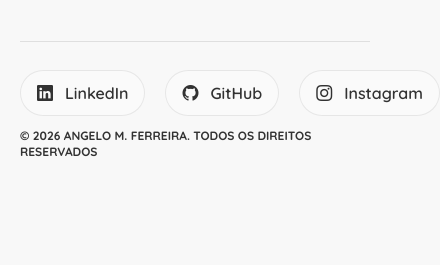
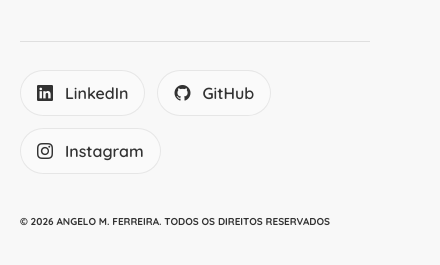
Before and after one commit to devmrqs/devmrqs.com.br, a React (Vite) app: page / in a window 390 px wide. Shown: the part 723-988 px from the top of the page, 440 px wide, since content can reach past the window. Before the commit the page ends 947 px from the top, so only its background shows below. Built offline with nearby package versions, Linux system fonts and the light colour scheme.

Commit message:
📢 fix: corrige quebra dos cards de redes sociais no Footer

```diff
--- a/src/components/Footer.jsx
+++ b/src/components/Footer.jsx
@@ -2,8 +2,8 @@ import SocialLink from "./SocialLink";
 
 const Footer = () => {
   return (
-    <div className="flex flex-row flex-wrap gap-3 sm:gap-5">
-      <div className="flex flex-row gap-5">
+    <div className="flex flex-col gap-10 select-none">
+      <div className="flex flex-row flex-wrap gap-3 sm:gap-5">
         <SocialLink
           href="https://www.linkedin.com/in/devmrqs/"
           icon="bi-linkedin"
@@ -20,7 +20,7 @@ const Footer = () => {
           label="Instagram"
         />
       </div>
-      <p className="font-bold text-xs text-blackLO">
+      <p className="font-bold text-[10px] sm:text-xs text-blackLO">
         &copy; 2026 ANGELO M. FERREIRA. TODOS OS DIREITOS RESERVADOS
       </p>
     </div>
--- a/src/components/SocialLink.jsx
+++ b/src/components/SocialLink.jsx
@@ -7,7 +7,7 @@ const SocialLink = ({ href, icon, label }) => {
         href={href}
         target="_blank"
         rel="noopener noreferrer"
-        className={`${roundButtonClasses} flex flex-row gap-3`}
+        className={`${roundButtonClasses} flex flex-row gap-3 whitespace-nowrap`}
       >
         <i className={`bi ${icon}`}></i>
         <p>{label}</p>
```
